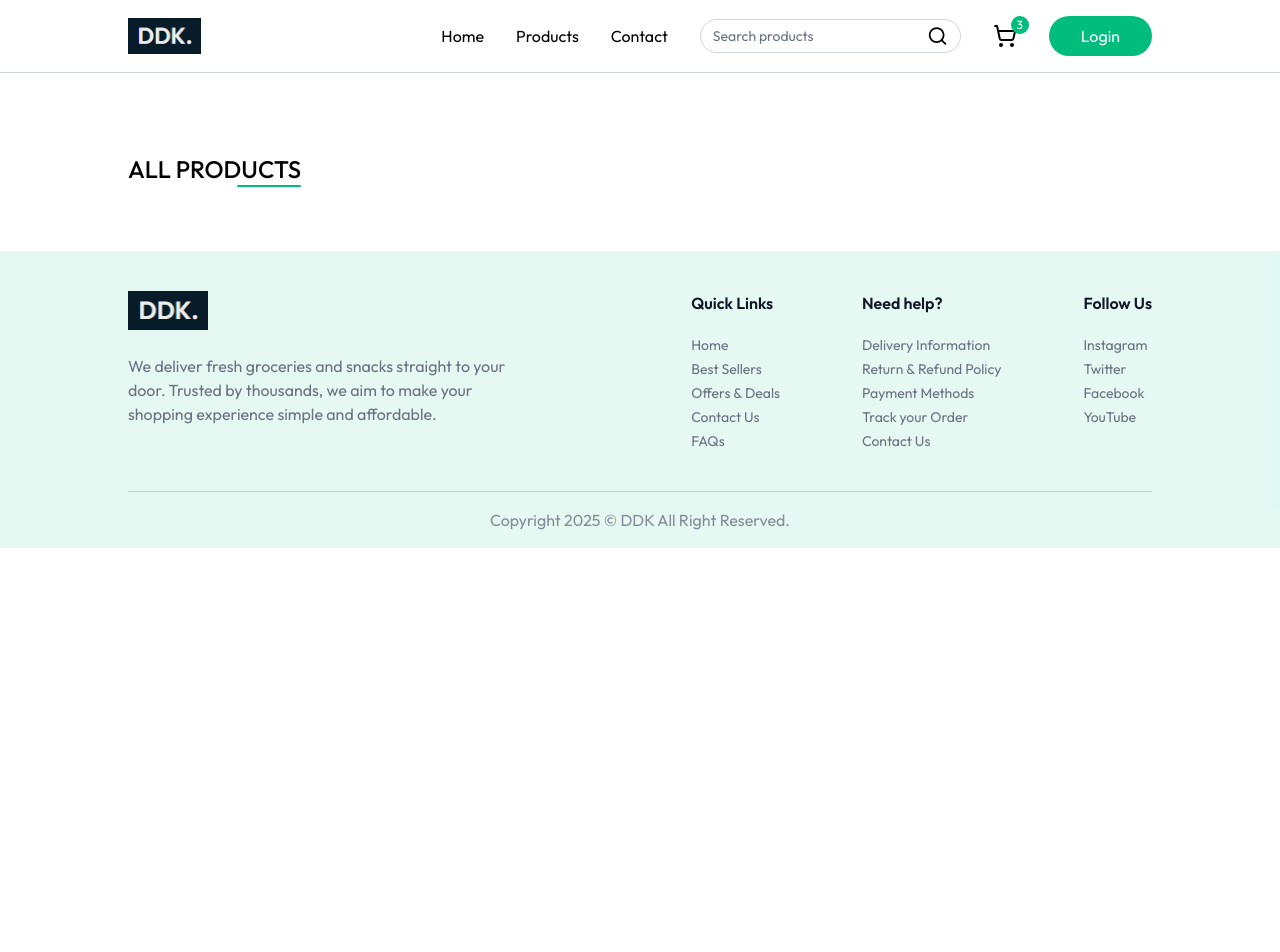
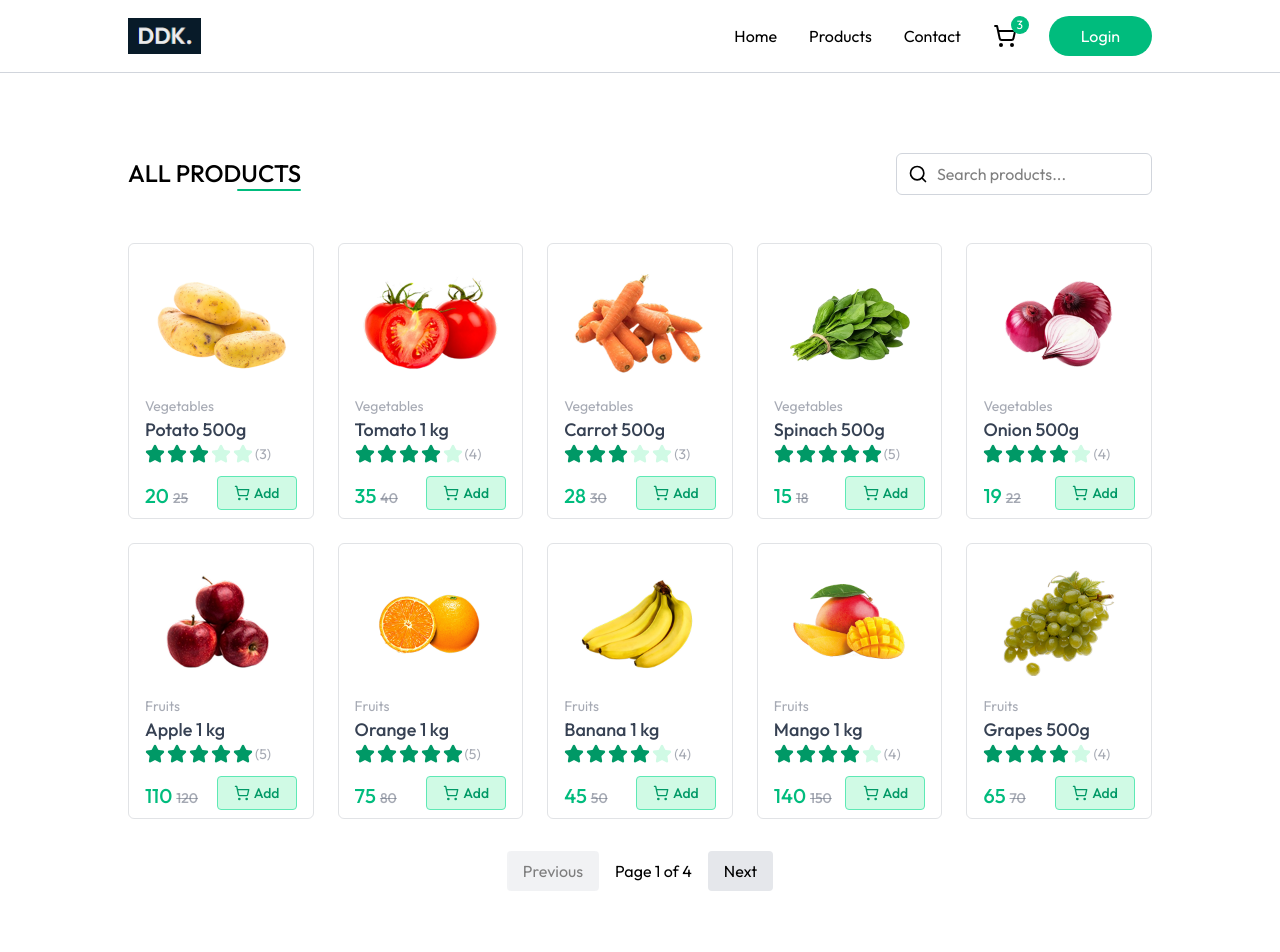
Before and after one commit to dangkhoado43/grocery-delivery-web, a React (Vite) app in the folder frontend/: page /products in a window 1280 px wide. Shown: the top 952 px of the page. Before the commit the page ends 800 px from the top, so only its background shows below. Built offline with nearby package versions, Linux system fonts and the light colour scheme.

Commit message:
[GDW-11] [FE] Create Products Page, Update Best Sellers in Home Page, Remove Search Bar in Navbar

```diff
--- a/frontend/src/App.jsx
+++ b/frontend/src/App.jsx
@@ -12,13 +12,13 @@ const App = () => {
     const isSellerPath = useLocation().pathname.includes("seller");
 
     return (
-        <div>
+        <div className="flex flex-col min-h-screen">
             {isSellerPath ? null : <Navbar />}
 
             <Toaster />
 
             <div
-                className={`${
+                className={`flex-grow ${
                     isSellerPath ? "" : "px-6 md:px-16 lg:px-24 xl:px-32 py-4"
                 }`}
             >
--- a/frontend/src/components/BestSellers.jsx
+++ b/frontend/src/components/BestSellers.jsx
@@ -1,92 +1,43 @@
-import React, { useEffect, useState } from "react";
+import React from "react";
+import { Link } from "react-router-dom";
+import { ArrowRight } from "lucide-react";
 import ProductCard from "./ProductCard";
 import { useAppContext } from "../contexts/AppContext";
 
-const getProductsPerPage = (width) => {
-    if (width >= 1024) {
-        return 5;
-    } else if (width >= 640) {
-        return 3;
-    } else {
-        return 2;
+const BestSellers = () => {
+    const { products, isLoading } = useAppContext();
+
+    const bestSellingProducts = products
+        .filter((product) => product.inStock)
+        .slice(0, 5);
+
+    if (!isLoading && bestSellingProducts.length === 0) {
+        return null;
     }
-};
-
-const BestSellers = () => {
-    const { products } = useAppContext();
-    const [currentPage, setCurrentPage] = useState(1);
-    const [productsPerPage, setProductsPerPage] = useState(() =>
-        getProductsPerPage(window.innerWidth)
-    );
-
-    useEffect(() => {
-        const handleResize = () => {
-            setProductsPerPage(getProductsPerPage(window.innerWidth));
-        };
-
-        window.addEventListener("resize", handleResize);
-
-        return () => window.removeEventListener("resize", handleResize);
-    }, []);
-
-    const bestSellingProducts = products.filter((product) => product.inStock);
-
-    const totalPages = Math.ceil(bestSellingProducts.length / productsPerPage);
-
-    const indexOfLastProduct = currentPage * productsPerPage;
-    const indexOfFirstProduct = indexOfLastProduct - productsPerPage;
-    const currentProducts = bestSellingProducts.slice(
-        indexOfFirstProduct,
-        indexOfLastProduct
-    );
-
-    useEffect(() => {
-        const validTotalPages = Math.max(totalPages, 1);
-
-        if (currentPage > validTotalPages) {
-            setCurrentPage(validTotalPages);
-        }
-    }, [totalPages, currentPage]);
 
     return (
         <div className="mt-16">
             <p className="text-2xl md:text-3xl font-bold">Best Sellers</p>
-            {bestSellingProducts.length === 0 ? (
-                <p>Loading best sellers...</p>
+            {isLoading && products.length === 0 ? (
+                <p className="mt-4 text-gray-600">Loading best sellers...</p>
             ) : (
-                <div className="grid grid-cols-2 sm:grid-cols-3 lg:grid-cols-5 gap-3 md:gap-6 mt-6">
-                    {currentProducts.map((product) => (
-                        <ProductCard key={product._id} product={product} />
-                    ))}
-                </div>
-            )}
-
-            {totalPages > 1 && bestSellingProducts.length > 0 && (
-                <div className="flex justify-center items-center space-x-4 mt-8">
-                    <button
-                        onClick={() =>
-                            setCurrentPage((prev) => Math.max(prev - 1, 1))
-                        }
-                        disabled={currentPage === 1}
-                        className="px-4 py-2 bg-gray-200 rounded disabled:opacity-50 disabled:cursor-not-allowed cursor-pointer"
-                    >
-                        Previous
-                    </button>
-                    <span>
-                        Page {currentPage} of {totalPages}
-                    </span>
-                    <button
-                        onClick={() =>
-                            setCurrentPage((prev) =>
-                                Math.min(prev + 1, totalPages)
-                            )
-                        }
-                        disabled={currentPage === totalPages}
-                        className="px-4 py-2 bg-gray-200 rounded disabled:opacity-50 disabled:cursor-not-allowed cursor-pointer"
-                    >
-                        Next
-                    </button>
-                </div>
+                <>
+                    <div className="grid grid-cols-2 sm:grid-cols-3 lg:grid-cols-5 gap-3 md:gap-6 mt-6">
+                        {bestSellingProducts.map((product) => (
+                            <ProductCard key={product._id} product={product} />
+                        ))}
+                    </div>
+                    {products.filter((p) => p.inStock).length > 5 && (
+                        <div className="text-center mt-8">
+                            <Link
+                                to="/products"
+                                className="text-emerald-600 hover:text-emerald-700 font-medium inline-flex items-center gap-1"
+                            >
+                                View All Products <ArrowRight size={18} />
+                            </Link>
+                        </div>
+                    )}
+                </>
             )}
         </div>
     );
--- a/frontend/src/components/Navbar.jsx
+++ b/frontend/src/components/Navbar.jsx
@@ -29,15 +29,6 @@ const Navbar = () => {
                 <NavLink to="/" className="hover:text-emerald-500">
                     Contact
                 </NavLink>
-
-                <div className="hidden lg:flex items-center text-sm gap-2 border border-gray-300 px-3 rounded-full">
-                    <input
-                        className="py-1.5 w-full bg-transparent outline-none placeholder-gray-500"
-                        type="text"
-                        placeholder="Search products"
-                    />
-                    <Search />
-                </div>
 
                 <div
                     onClick={() => navigate("/cart")}
--- a/frontend/src/contexts/AppContext.jsx
+++ b/frontend/src/contexts/AppContext.jsx
@@ -7,6 +7,7 @@ export const AppContext = createContext();
 
 export const AppContextProvider = ({ children }) => {
     const navigate = useNavigate();
+    const [isLoading, setIsLoading] = useState(true);
     const [user, setUser] = useState(null);
     const [isSeller, setIsSeller] = useState(false);
     const [products, setProducts] = useState([]);
@@ -15,7 +16,14 @@ export const AppContextProvider = ({ children }) => {
 
     // Fetch all products
     const fetchProducts = async () => {
-        setProducts(dummyProducts);
+        setIsLoading(true);
+
+        try {
+            await new Promise(resolve => setTimeout(resolve, 1000));
+            setProducts(dummyProducts);
+        } finally {
+            setIsLoading(false);
+        }
     };
 
     // Add Product to Cart
@@ -69,6 +77,7 @@ export const AppContextProvider = ({ children }) => {
 
     const value = {
         navigate,
+        isLoading,
         user,
         setUser,
         isSeller,
@@ -78,7 +87,6 @@ export const AppContextProvider = ({ children }) => {
         currency,
         addToCart,
         cartItems,
-        setCartItems,
         updateCartItemQuantity,
         removeFromCart,
         clearCart,
--- a/frontend/src/index.css
+++ b/frontend/src/index.css
@@ -15,7 +15,7 @@
     }
 }
 
-* {
+:root {
     font-family: "Outfit", sans-serif;
 }
 
@@ -23,72 +23,3 @@
     --color-primary: #4fbf8b;
     --color-primary-dull: #44ae7c;
 }
-
-/* :root {
-  font-family: system-ui, Avenir, Helvetica, Arial, sans-serif;
-  line-height: 1.5;
-  font-weight: 400;
-
-  color-scheme: light dark;
-  color: rgba(255, 255, 255, 0.87);
-  background-color: #242424;
-
-  font-synthesis: none;
-  text-rendering: optimizeLegibility;
-  -webkit-font-smoothing: antialiased;
-  -moz-osx-font-smoothing: grayscale;
-}
-
-a {
-  font-weight: 500;
-  color: #646cff;
-  text-decoration: inherit;
-}
-a:hover {
-  color: #535bf2;
-}
-
-body {
-  margin: 0;
-  display: flex;
-  place-items: center;
-  min-width: 320px;
-  min-height: 100vh;
-}
-
-h1 {
-  font-size: 3.2em;
-  line-height: 1.1;
-}
-
-button {
-  border-radius: 8px;
-  border: 1px solid transparent;
-  padding: 0.6em 1.2em;
-  font-size: 1em;
-  font-weight: 500;
-  font-family: inherit;
-  background-color: #1a1a1a;
-  cursor: pointer;
-  transition: border-color 0.25s;
-}
-button:hover {
-  border-color: #646cff;
-}
-button:focus,
-button:focus-visible {
-  outline: 4px auto -webkit-focus-ring-color;
-}
-
-@media (prefers-color-scheme: light) {
-  :root {
-    color: #213547;
-    background-color: #ffffff;
-  }
-  a:hover {
-    color: #747bff;
-  }
-  button {
-    background-color: #f9f9f9;
-  }
-} */
--- /dev/null
+++ b/frontend/src/pages/ProductCategory.jsx
@@ -0,0 +1,10 @@
+import React from "react";
+import { useAppContext } from "../contexts/AppContext";
+
+const ProductCategory = () => {
+    const { products } = useAppContext();
+
+    return <div>ProductCategory</div>;
+};
+
+export default ProductCategory;
--- a/frontend/src/pages/Products.jsx
+++ b/frontend/src/pages/Products.jsx
@@ -1,15 +1,144 @@
-import React from "react";
+import React, { useEffect, useMemo, useState } from "react";
+import { Search } from "lucide-react";
 import { useAppContext } from "../contexts/AppContext";
+import ProductCard from "../components/ProductCard";
+
+const getProductsPerPage = (width) => {
+    if (width >= 1024) {
+        return 10;
+    } else if (width >= 640) {
+        return 6;
+    } else {
+        return 4;
+    }
+};
 
 const Products = () => {
-    const { products } = useAppContext();
+    const { products, isLoading } = useAppContext();
+
+    const [searchQuery, setSearchQuery] = useState("");
+
+    // Pagination
+    const [currentPage, setCurrentPage] = useState(1);
+    const [productsPerPage, setProductsPerPage] = useState(() =>
+        getProductsPerPage(window.innerWidth)
+    );
+
+    useEffect(() => {
+        const handleResize = () => {
+            setProductsPerPage(getProductsPerPage(window.innerWidth));
+        };
+
+        window.addEventListener("resize", handleResize);
+
+        return () => window.removeEventListener("resize", handleResize);
+    }, []);
+
+    const productsInStock = useMemo(
+        () => products.filter((product) => product.inStock),
+        [products]
+    );
+
+    const filteredProducts = useMemo(() => {
+        if (!searchQuery) {
+            return productsInStock;
+        }
+
+        return productsInStock.filter((product) =>
+            product.name.toLowerCase().includes(searchQuery.toLowerCase())
+        );
+    }, [productsInStock, searchQuery]);
+
+    const totalPages = useMemo(
+        () => Math.ceil(filteredProducts.length / productsPerPage),
+        [filteredProducts, productsPerPage]
+    );
+
+    const indexOfLastProduct = currentPage * productsPerPage;
+    const indexOfFirstProduct = indexOfLastProduct - productsPerPage;
+    const currentProducts = useMemo(
+        () => filteredProducts.slice(indexOfFirstProduct, indexOfLastProduct),
+        [filteredProducts, indexOfFirstProduct, indexOfLastProduct]
+    );
+
+    useEffect(() => {
+        const validTotalPages = Math.max(totalPages, 1);
+
+        if (currentPage > validTotalPages) {
+            setCurrentPage(validTotalPages);
+        } else if (searchQuery && currentPage !== 1) {
+            setCurrentPage(1);
+        }
+    }, [totalPages, currentPage, searchQuery]);
 
     return (
         <div className="mt-16 flex flex-col">
-            <div className="flex flex-col items-end w-max">
-                <p className="text-2xl font-medium uppercase">All Products</p>
-                <div className="w-16 h-0.5 bg-emerald-500 rounded-full"></div>
+            <div className="flex flex-col sm:flex-row justify-between items-center mb-6 gap-4">
+                <div className="flex flex-col items-center md:items-end w-max">
+                    <p className="text-2xl font-medium uppercase">
+                        All Products
+                    </p>
+                    <div className="w-16 h-0.5 bg-emerald-500 rounded-full"></div>
+                </div>
+                <div className="relative w-full sm:w-auto">
+                    <input
+                        type="text"
+                        placeholder="Search products..."
+                        value={searchQuery}
+                        onChange={(e) => setSearchQuery(e.target.value)}
+                        className="border border-gray-300 rounded-md py-2 px-4 pl-10 w-full sm:w-64 focus:outline-none focus:ring-2 focus:ring-emerald-500"
+                    />
+                    <Search className="absolute left-3 top-1/2 transform -translate-y-1/2 w-5 h-5" />
+                </div>
             </div>
+
+            {isLoading ? (
+                <p className="text-center mt-6 text-gray-600">
+                    Loading products...
+                </p>
+            ) : products.length === 0 ? (
+                <p className="text-center mt-6 text-gray-600">
+                    No products available at the moment.
+                </p>
+            ) : filteredProducts.length === 0 ? (
+                <p className="text-center mt-6 text-gray-600">
+                    No products found matching your search.
+                </p>
+            ) : (
+                <div className="grid grid-cols-2 sm:grid-cols-3 lg:grid-cols-5 gap-3 md:gap-6 mt-6">
+                    {currentProducts.map((product, index) => (
+                        <ProductCard key={index} product={product} />
+                    ))}
+                </div>
+            )}
+
+            {!isLoading && totalPages > 1 && productsInStock.length > 0 && (
+                <div className="flex justify-center items-center space-x-4 mt-8">
+                    <button
+                        onClick={() =>
+                            setCurrentPage((prev) => Math.max(prev - 1, 1))
+                        }
+                        disabled={currentPage === 1}
+                        className="px-4 py-2 bg-gray-200 rounded disabled:opacity-50 disabled:cursor-not-allowed cursor-pointer"
+                    >
+                        Previous
+                    </button>
+                    <span>
+                        Page {currentPage} of {totalPages}
+                    </span>
+                    <button
+                        onClick={() =>
+                            setCurrentPage((prev) =>
+                                Math.min(prev + 1, totalPages)
+                            )
+                        }
+                        disabled={currentPage === totalPages}
+                        className="px-4 py-2 bg-gray-200 rounded disabled:opacity-50 disabled:cursor-not-allowed cursor-pointer"
+                    >
+                        Next
+                    </button>
+                </div>
+            )}
         </div>
     );
 };
```
